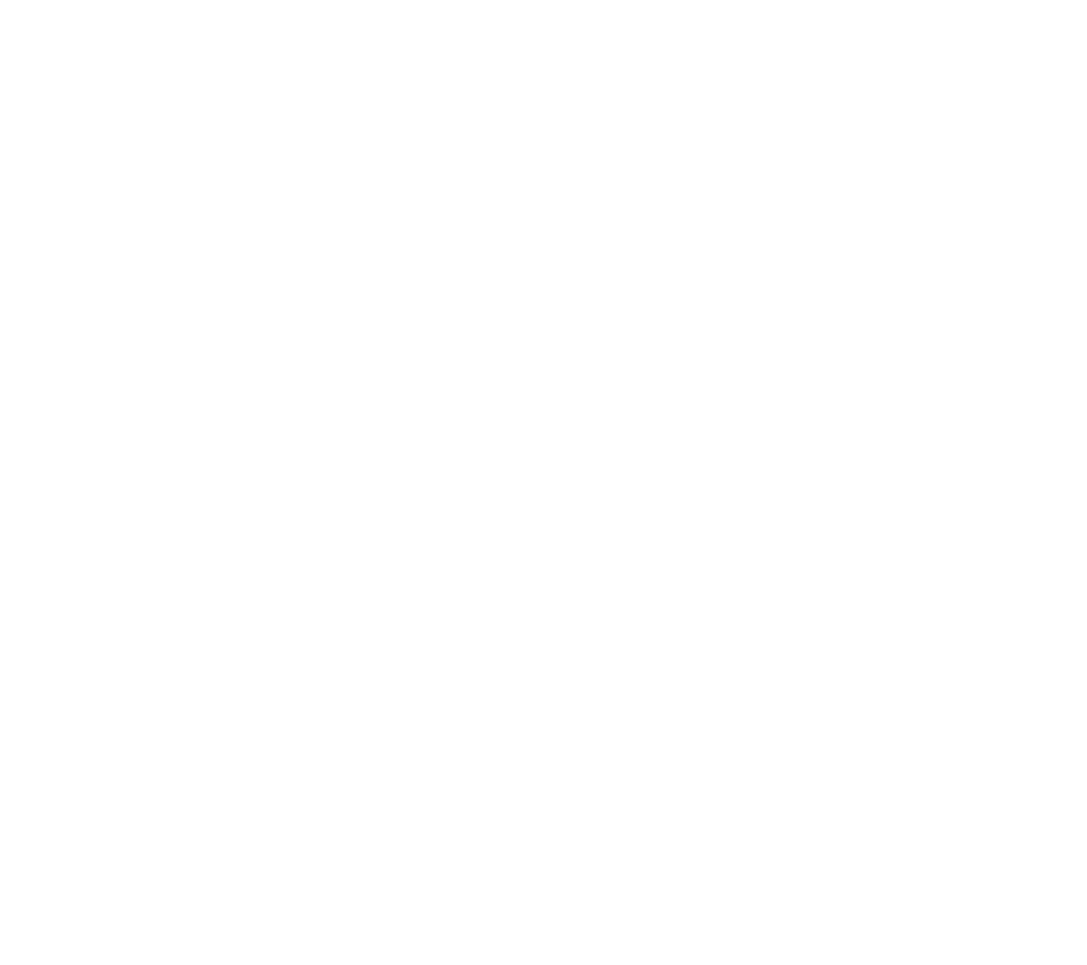
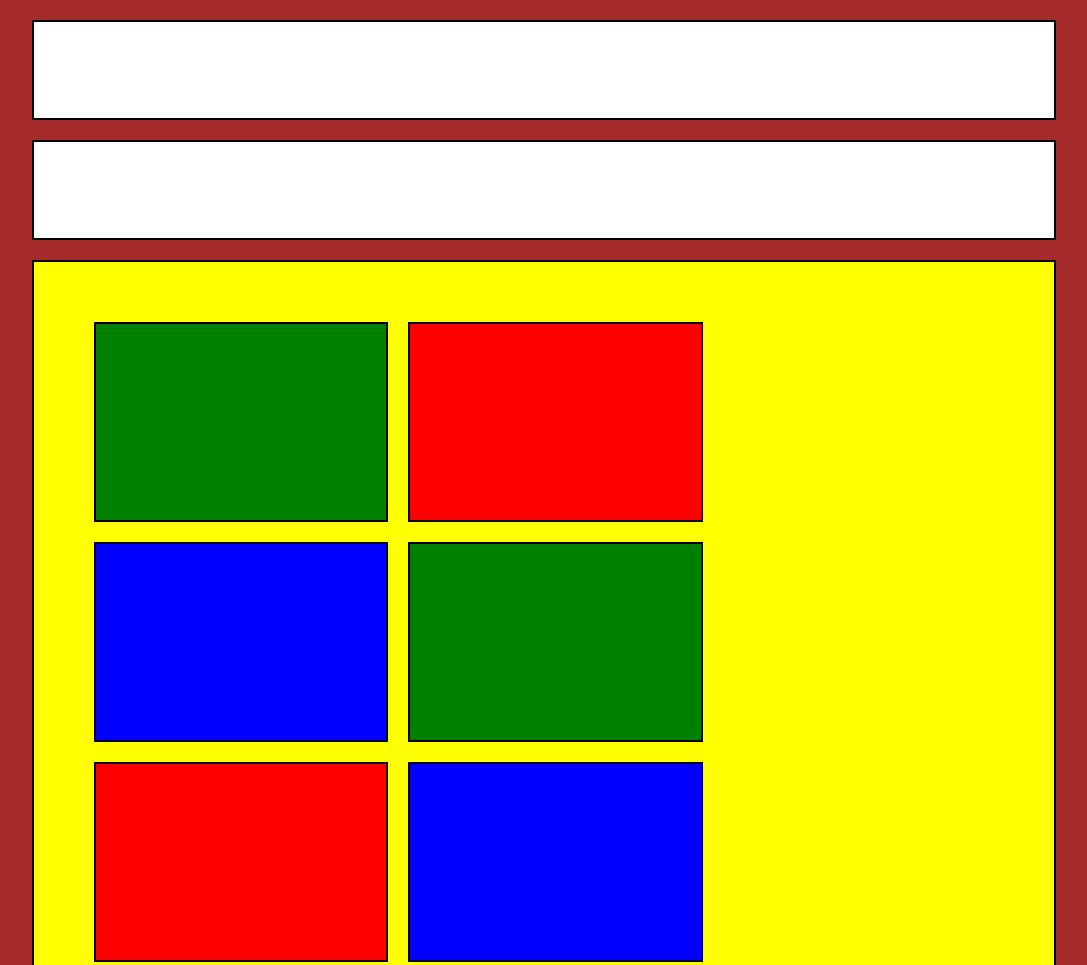
Before and after one commit to 19nikilangiu91/html-css-float-cards, a plain HTML site: page index.html in a window 1280 px wide. Shown: the top 965 px of the page, without its empty margins (96-1183 px from the left). Before the commit the page ends 800 px from the top, so only its background shows below. Drawn offline with Linux system fonts and the light colour scheme.

Commit message:
Completed Scheme

```diff
--- a/CSS/style.css
+++ b/CSS/style.css
@@ -0,0 +1,98 @@
+/* General Rules */
+*{
+    margin: 0;
+    padding: 0;
+    box-sizing: border-box;
+}
+
+body{
+    background-color: brown;
+}
+
+.top-header{
+    background-color: white;
+    width: 80%;
+    height: 100px;
+    margin: 20px auto;
+
+    /* DEBUG */
+    border: 2px solid black;
+}
+
+.bottom-header{
+    background-color: white;
+    width: 80%;
+    height: 100px;
+    margin: auto;
+
+    /* DEBUG */
+    border: 2px solid black;
+}
+
+/* Main */
+
+/* Row rules */
+#row{
+    width: 80%;
+    padding: 50px;
+    content: "";
+    display: table;
+    clear: both;
+
+    /* DEBUG */
+    background-color: yellow;
+    min-height: 100px;
+    margin: 20px auto;
+    border: 2px solid black;
+}
+
+/* Col Rules */
+.col{
+    float: left;
+    width: calc(100% / 3);
+    margin: 10px;
+
+    /* DEBUG */
+    height: 200px;
+    width: 32%;
+    border: 2px solid black;
+}
+
+/* Col Left */
+.left.one{
+
+    /* DEBUG */
+    background-color: green;
+}
+
+.left.four{
+
+    /* DEBUG */
+    background-color: green;
+}
+
+/* Col Center */
+.center.two{
+
+    /* DEBUG */
+    background-color: red;
+}
+
+.center.five{
+
+    /* DEBUG */
+    background-color: red;
+}
+
+
+/* Col Right */
+.right.three{
+
+    /* DEBUG */
+    background-color: blue;
+}
+.right.six{
+
+    /* DEBUG */
+    background-color: blue;
+}
--- a/index.html
+++ b/index.html
@@ -21,20 +21,33 @@
     </header>
 
     <main>
-        <!-- Colonna Aside Left-->
-        <div class="col-aside left">
+        <div id="row">
+
+            <!-- Cells One,Two-->
+            <div class="col left one">
+
+            </div>
+            <div class="col center two">
 
             </div>
 
-        <!-- Colonna Center-->
-        <div class="col-aside center">
+            <!-- Cells Three,Four-->
+            <div class="col right three">
+
+            </div>
+            <div class="col left four">
 
             </div>
 
-        <!-- Colonna Aside Right-->
-        <div class="col-aside right">
+            <!-- Celss Five,Six-->
+            <div class="col center five">
 
             </div>
+            <div class="col right six">
+
+            </div>
+        </div>
+    </main>
 
     </main>
 
```
Lines whose indentation alone changed are shown as unchanged.
